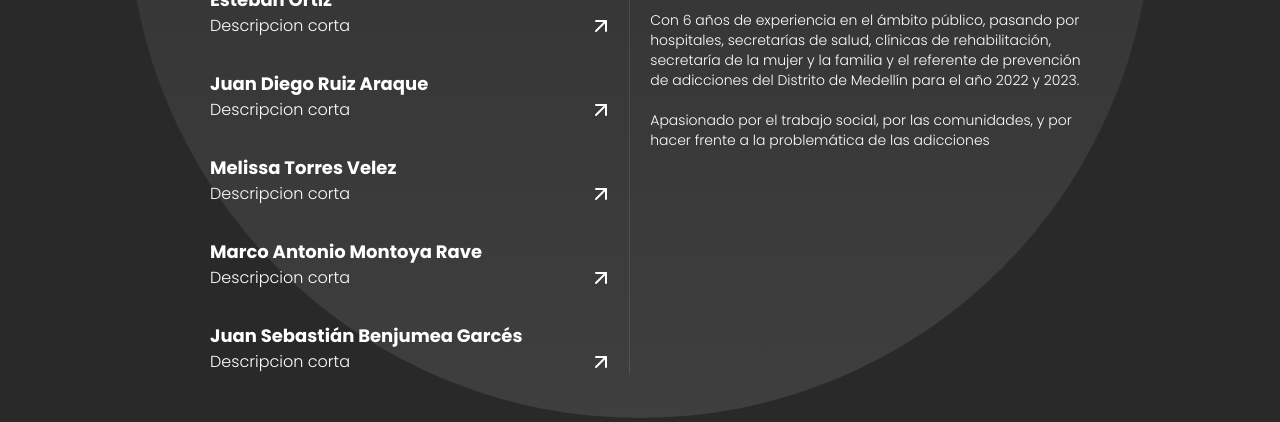
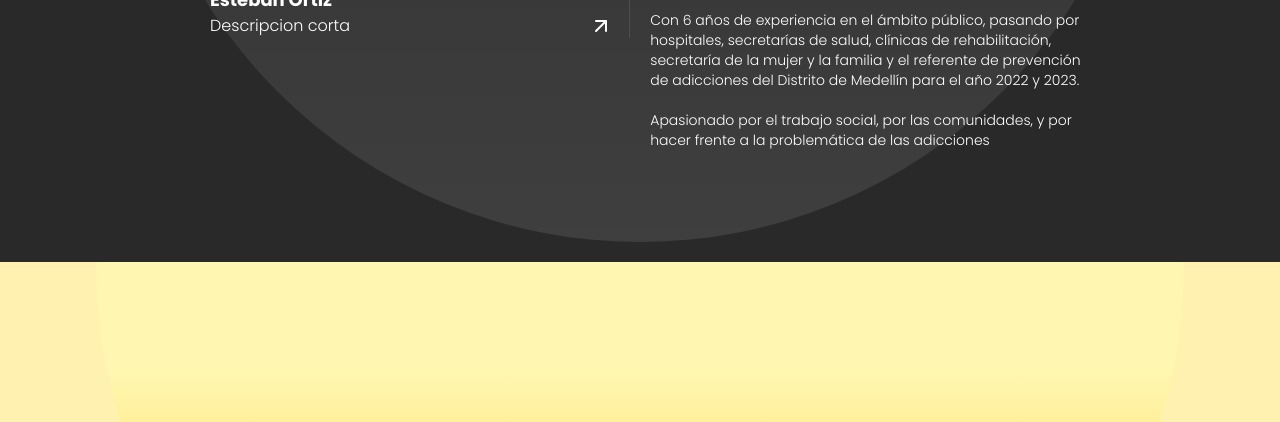
Before and after one commit to Ladysm/ecodsols, a Next.js app: page / in a window 1280 px wide. Shown: the part 1454-1876 px from the top of the page. Built offline with nearby package versions, Linux system fonts and the light colour scheme.

Commit message:
Feat: adding padding bottom in section Team

```diff
--- a/src/app/components/Team.tsx
+++ b/src/app/components/Team.tsx
@@ -41,34 +41,6 @@ const Team = () => {
             descriptionShort: "Descripcion corta",
             description: "Gastrónomo comercial, con énfasis en control de calidad, realizo acompañamientos a restaurantes para la creación de nuevos platos y/o productos del sector con la ayuda de nuevas tecnologías, priorizando la inocuidad y estandarización de los servicios de alimentación, mi responsabilidad se fundamenta en convertir una idea gastronómica en algo sostenible.",
             image: ""
-        },
-
-        {
-            name: "Juan Diego Ruiz Araque",
-            descriptionShort: "Descripcion corta",
-            description: "Licenciado en Educación Básica con énfasis en Humanidades y Lengua Castellana del Tecnológico de Antioquia, Magíster en Educación de la Universidad Uniminuto, Magister en Educación del Tecnológico de Monterrey; actualmente, cursa segundo año del Doctorado en Ciencias de la Educación en la Universidad de Cuauhtémoc. <br/><br/> Adicionalmente, posee nueve años de experiencia docente en el sector público, un año de directivo docente en el sector privado y docente universitario. <br/><br/> Maestro de corazón, fiel creyente del quehacer educativo y el desarrollo humano a través del fortalecimiento de los proyectos de vida desde la educación.",
-            image: "https://media-bog2-2.cdn.whatsapp.net/v/t61.24694-24/421156265_367694459158734_2241676125334418376_n.jpg?ccb=11-4&oh=01_Q5AaIOy24U76WwaZ_myFY3VMN76UJyBOZy8w5uztBN61-QdV&oe=66B3EB5C&_nc_sid=e6ed6c&_nc_cat=105"
-        },
-
-        {
-            name: "Melissa Torres Velez",
-            descriptionShort: "Descripcion corta",
-            description: "Profesional trabajadora social. Con 10 años de experiencia en el sector publico y en la coordinación de programas de desarrollo social y educativo específicamente en la ruralidad. <br/><br/> Me destaco por mi labor administrativa y de ejecución; así como la consolidación de relaciones públicas y redes de apoyo.",
-            image: "https://media.licdn.com/dms/image/D5603AQGPGky-q9QoOQ/profile-displayphoto-shrink_800_800/0/1699414987719?e=1727913600&v=beta&t=aPIGoKdVZew_0enHT7c6qjqgXBik02bgHKu8E9iUbb8"
-        },
-
-        {
-            name: "Marco Antonio Montoya Rave",
-            descriptionShort: "Descripcion corta",
-            description: "Comunicador audiovisual, con experiencia en la fotografía social y deportes. Apasionado por los deportes extremos, la literatura, los viajes y el reconocimiento del territorio a través del lente donde logra vislumbrar las problemáticas sociales.",
-            image: "https://media-bog2-2.cdn.whatsapp.net/v/t61.24694-24/421156265_367694459158734_2241676125334418376_n.jpg?ccb=11-4&oh=01_Q5AaIOy24U76WwaZ_myFY3VMN76UJyBOZy8w5uztBN61-QdV&oe=66B3EB5C&_nc_sid=e6ed6c&_nc_cat=105"
-        },
-
-        {
-            name: "Juan Sebastián Benjumea Garcés",
-            descriptionShort: "Descripcion corta",
-            description: "Psicólogo especializado en Gerencia y con una Maestría en Educación. Con más de quince años de experiencia en investigación y dirección de grupos académicos, me destaco en la gestión de riesgos psicosociales en entornos laborales y educativos, promoviendo el bienestar emocional. He trabajado en instituciones como la Universidad Nacional de Colombia y el Tecnológico de Antioquia, liderando proyectos de investigación y programas educativos innovadores. <br/><br/> Además, como editor y autor en revistas científicas, he contribuido al avance de la psicología aplicada. Mi perfil combina habilidades en analítica de datos, comunicación y liderazgo, lo que me permite impactar positivamente en la salud mental y el bienestar de las comunidades educativas y laborales; riesgo psicosociales en grupos de trabajo, entre otros trabajos.",
-            image: "https://media-bog2-2.cdn.whatsapp.net/v/t61.24694-24/421156265_367694459158734_2241676125334418376_n.jpg?ccb=11-4&oh=01_Q5AaIOy24U76WwaZ_myFY3VMN76UJyBOZy8w5uztBN61-QdV&oe=66B3EB5C&_nc_sid=e6ed6c&_nc_cat=105"
         }
     ]
 
@@ -87,7 +59,7 @@ const Team = () => {
 
     const selectedPerson = Team[selectedPersonIndex];
     return (
-        <section className='bg-dark relative h-full py-16 px-5 flex items-center justify-center overflow-hidden'>
+        <section className='bg-dark relative h-full py-16 pb-56 px-5 flex items-center justify-center overflow-hidden'>
 
             <div className="absolute -top-5  w-full bg-gradient-to-b from-dark via-white/5 to-white/10 overflow-hidden h-full rounded-b-full max-w-5xl flex-col">
             </div>
```
